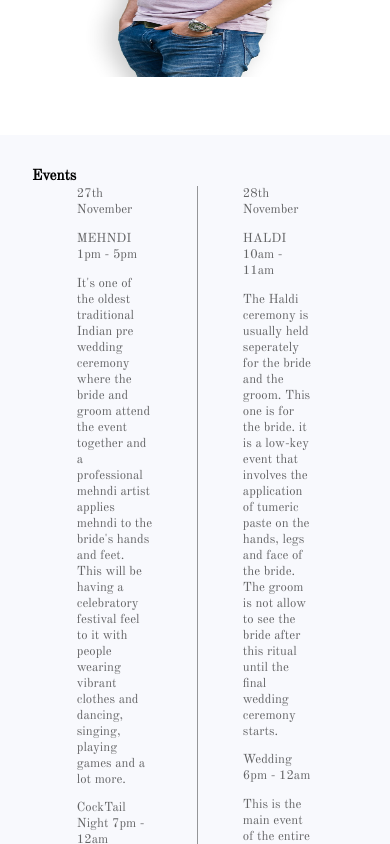
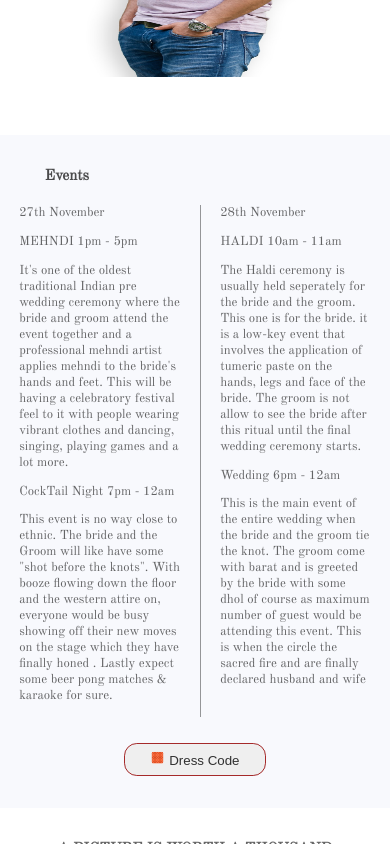
Before and after one commit to Jubril1464/Coding-platform-frontend, a React (Create React App) app: page / in a window 390 px wide. Shown: the part 1520-2364 px from the top of the page. Built offline with nearby package versions, Linux system fonts and the light colour scheme; a web font is replaced by a local one.

Commit message:
updated the responsiveness

```diff
--- a/src/Component/Footer/Footer.js
+++ b/src/Component/Footer/Footer.js
@@ -12,6 +12,7 @@ const Footer = () => {
           <span className={styles.icon}>
             {" "}
             <IoIosArrowDropup size={50} />
+
           </span>{" "}
         </a>
         <div className={styles.line}></div>
--- a/src/Component/Footer/Footer.module.css
+++ b/src/Component/Footer/Footer.module.css
@@ -27,6 +27,8 @@
     width: 50%;
 }
 .icon{
+
     color: rgba(0,0,0,.6);
 
+
 }
--- a/src/Pages/HomePage/Event/Event.js
+++ b/src/Pages/HomePage/Event/Event.js
@@ -12,7 +12,7 @@ const Event = () => {
   return (
     <div className={eventStyles.event} id='event'>
       <Modal show={show} close={Toggle} />
-      <h3 className={eventStyles.headingTeeventrtiary}>Events</h3>
+      <h3 className={eventStyles.headingTertiary}>Events</h3>
       <div className={eventStyles.rowContainer}>
         <div className={eventStyles.row}>
           <p className={eventStyles.paragraph}>27th November</p>
--- a/src/Pages/HomePage/Event/Event.module.css
+++ b/src/Pages/HomePage/Event/Event.module.css
@@ -4,6 +4,11 @@
     padding: 5rem 5rem;
     background-color: var(--color-bg);
 
+}
+@media (max-width: 600px) {
+    .event{
+        padding: 5rem 0rem;
+    }
 }
 .headingTertiary{
     margin-bottom: 3rem;
@@ -21,6 +26,11 @@
 .row{
     padding: 0 7rem;
 }
+@media (max-width: 600px) {
+ .row {
+    padding:  0 3rem;
+ }
+}
 .row:not(:last-child){
     border-right: 1px solid rgba(0,0,0,.4);
 }
```
